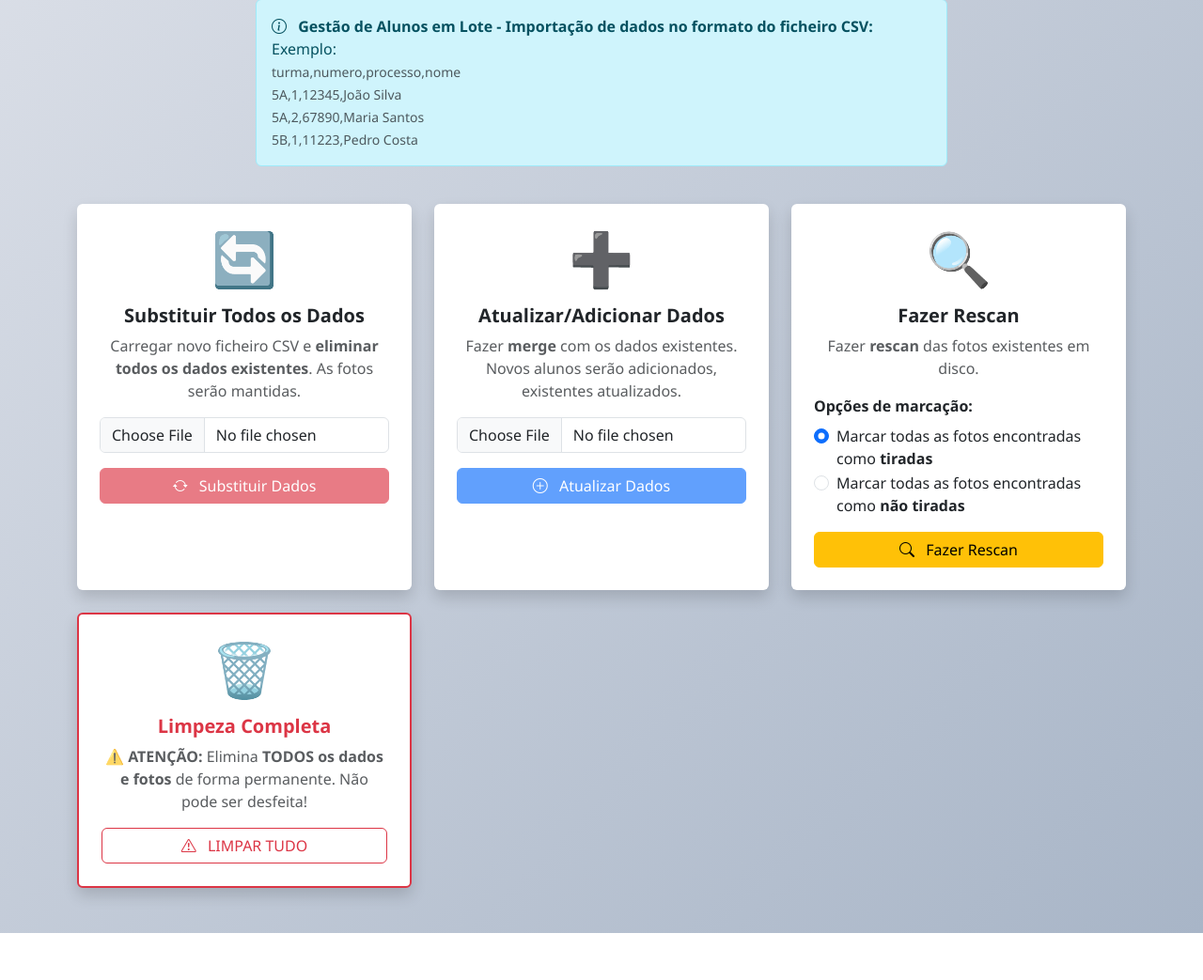
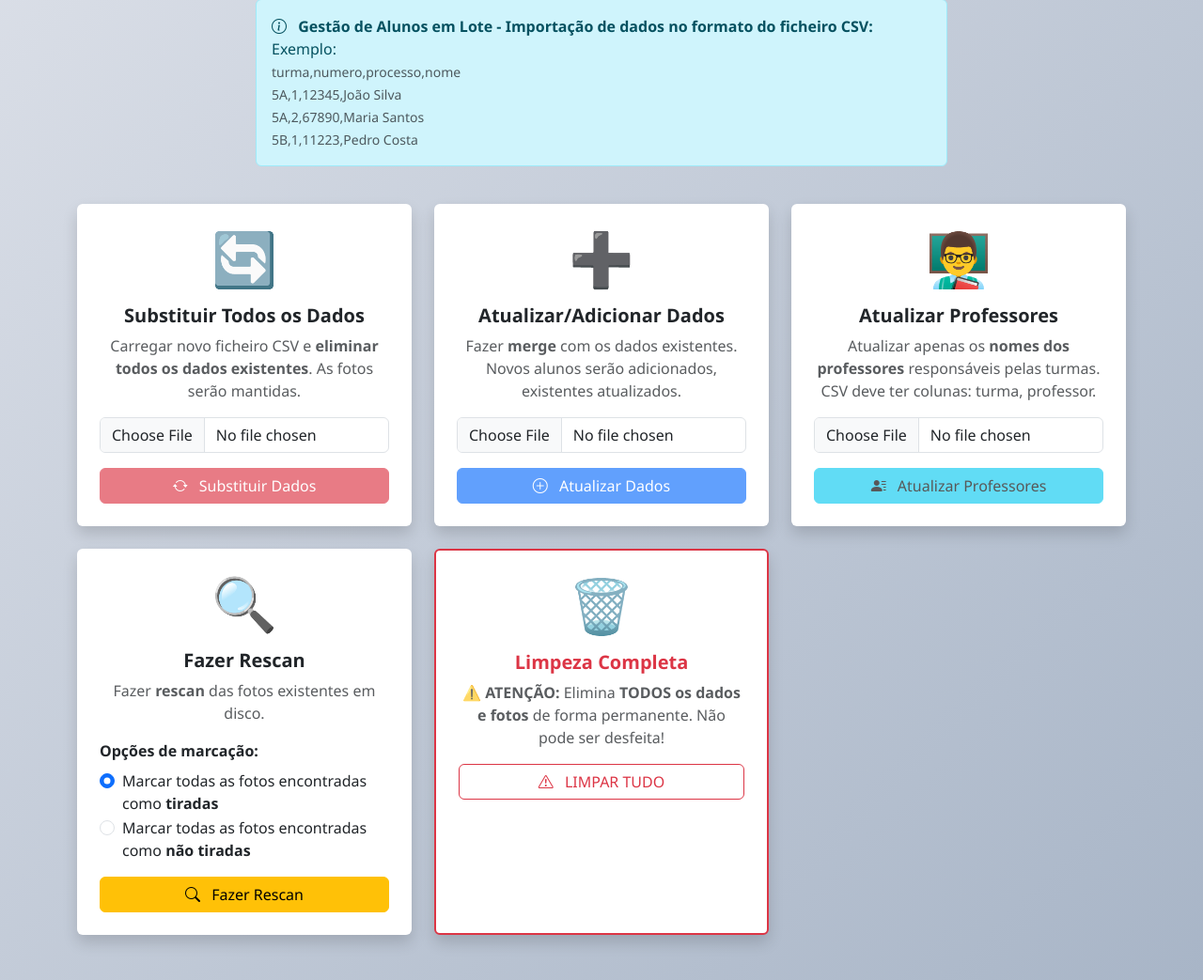
Before and after one commit to jpedrodias/class_photo_booth, a Flask app: page /settings in a window 1280 px wide. Shown: the part 706-1749 px from the top of the page at 94% size. Before the commit the page ends 1699 px from the top, so only its background shows below. Run offline with Flask 3, Linux system fonts and the light colour scheme; the visitor is signed in with stand-in values (Sample User, id 1); tables that the repository leaves empty hold one stand-in row (values such as "Sample post"); some libraries are stand-ins or nearby versions.

Commit message:
adicionado settigns carregar professores/dts de CSV

```diff
--- /dev/null
+++ b/exemplo_professores.csv
@@ -0,0 +1,5 @@
+turma,professor
+1A,Prof. João Silva
+1B,Prof. Maria Santos
+2A,Prof. Pedro Oliveira
+Turma Inexistente,Prof. Teste
--- a/flaskapp/app.py
+++ b/flaskapp/app.py
@@ -2082,12 +2082,84 @@ def settings_rescan_photos():
     return redirect(url_for('settings'))
 
 
+def _update_professors_from_csv(file):
+    """Atualiza apenas os nomes dos professores das turmas baseado no CSV"""
+    try:
+        # Ler o conteúdo do ficheiro diretamente da memória
+        csv_content = file.read().decode('utf-8')
+
+        # Usar StringIO para simular um ficheiro
+        from io import StringIO
+        csv_file = StringIO(csv_content)
+
+        # Ler CSV e processar dados
+        reader = csv.DictReader(csv_file)
+        turmas_atualizadas = 0
+        turmas_nao_encontradas = []
+
+        for row in reader:
+            turma_nome = row.get('turma', '').strip()
+            professor_nome = row.get('professor', '').strip()
+
+            if not turma_nome:
+                continue  # Pular linhas sem nome de turma
+
+            # Buscar turma na base de dados
+            turma = Turma.query.filter_by(nome=turma_nome).first()
+
+            if turma:
+                # Atualizar nome do professor
+                turma.nome_professor = professor_nome
+                turmas_atualizadas += 1
+            else:
+                # Turma não encontrada - adicionar à lista para flash
+                turmas_nao_encontradas.append(turma_nome)
+
+        # Commit das alterações
+        db.session.commit()
+
+        # Construir mensagens de feedback
+        messages = []
+        if turmas_atualizadas > 0:
+            messages.append(f'{turmas_atualizadas} turma(s) atualizada(s) com sucesso.')
+
+        if turmas_nao_encontradas:
+            turmas_ignoradas = ', '.join(turmas_nao_encontradas[:5])  # Limitar a 5 nomes
+            if len(turmas_nao_encontradas) > 5:
+                turmas_ignoradas += f' (e mais {len(turmas_nao_encontradas) - 5})'
+            messages.append(f'Turmas ignoradas (não encontradas): {turmas_ignoradas}.')
+
+        flash(' '.join(messages), 'success' if turmas_atualizadas > 0 else 'info')
+
+    except Exception as e:
+        db.session.rollback()
+        print(f"Erro ao atualizar professores: {e}")
+        flash(f'Erro ao processar ficheiro CSV para atualização de professores: {str(e)}', 'error')
+
+    return redirect(url_for('settings'))
+
+
 @app.route('/settings/csv', methods=['POST'])
 @required_login
 @required_role('admin')
 def settings_csv():
     """Upload CSV com substituição ou merge dos dados baseado no campo action"""
     action = request.form.get('action', 'replace')
+
+    if 'file' not in request.files:
+        flash('Nenhum ficheiro foi selecionado!', 'error')
+        return redirect(url_for('settings'))
+
+    file = request.files['file']
+    if file.filename == '':
+        flash('Nenhum ficheiro foi selecionado!', 'error')
+        return redirect(url_for('settings'))
+
+    # Ação específica para atualizar professores
+    if action == 'update_professor':
+        return _update_professors_from_csv(file)
+
+    # Ações para substituir/merge de dados completos
     replace_all = (action == 'replace')
 
     if 'file' not in request.files:
--- a/flaskapp/templates/settings.html
+++ b/flaskapp/templates/settings.html
@@ -573,7 +573,34 @@
             </div>
             {% endif %}
 
-            <!-- Card 3: Fazer rescan aos ficheiros que já existam -->
+            <!-- Card 3: Atualizar Professores -->
+            {% if has_data and can_upload_csv %}
+            <div class="col-lg-4">
+                <div class="card h-100 border-0 shadow">
+                    <div class="card-body text-center p-4">
+                        <div class="display-4 text-info mb-3">👨‍🏫</div>
+                        <h5 class="card-title fw-bold">Atualizar Professores</h5>
+                        <p class="card-text text-muted">
+                            Atualizar apenas os <strong>nomes dos professores</strong> responsáveis pelas turmas.
+                            CSV deve ter colunas: turma, professor.
+                        </p>
+
+                        <form action="{{ url_for('settings_csv') }}" method="post" enctype="multipart/form-data" id="updateProfessorForm">
+                            <input type="hidden" name="action" value="update_professor">
+                            <div class="mb-3">
+                                <input type="file" name="file" id="updateProfessorFile" accept=".csv" class="form-control" required>
+                            </div>
+                            <button type="submit" class="btn btn-info w-100" id="updateProfessorBtn" disabled>
+                                <i class="bi bi-person-lines-fill me-2"></i>
+                                Atualizar Professores
+                            </button>
+                        </form>
+                    </div>
+                </div>
+            </div>
+            {% endif %}
+
+            <!-- Card 4: Fazer rescan aos ficheiros que já existam -->
             {% if has_data and can_upload_csv %}
             <div class="col-lg-4">
                 <div class="card h-100 border-0 shadow">
@@ -790,6 +817,10 @@
         document.getElementById('mergeFile').addEventListener('change', function() {
             document.getElementById('mergeBtn').disabled = !this.files.length;
         });
+
+        document.getElementById('updateProfessorFile').addEventListener('change', function() {
+            document.getElementById('updateProfessorBtn').disabled = !this.files.length;
+        });
         {% endif %}
 
         // Confirmação para limpeza completa
```
